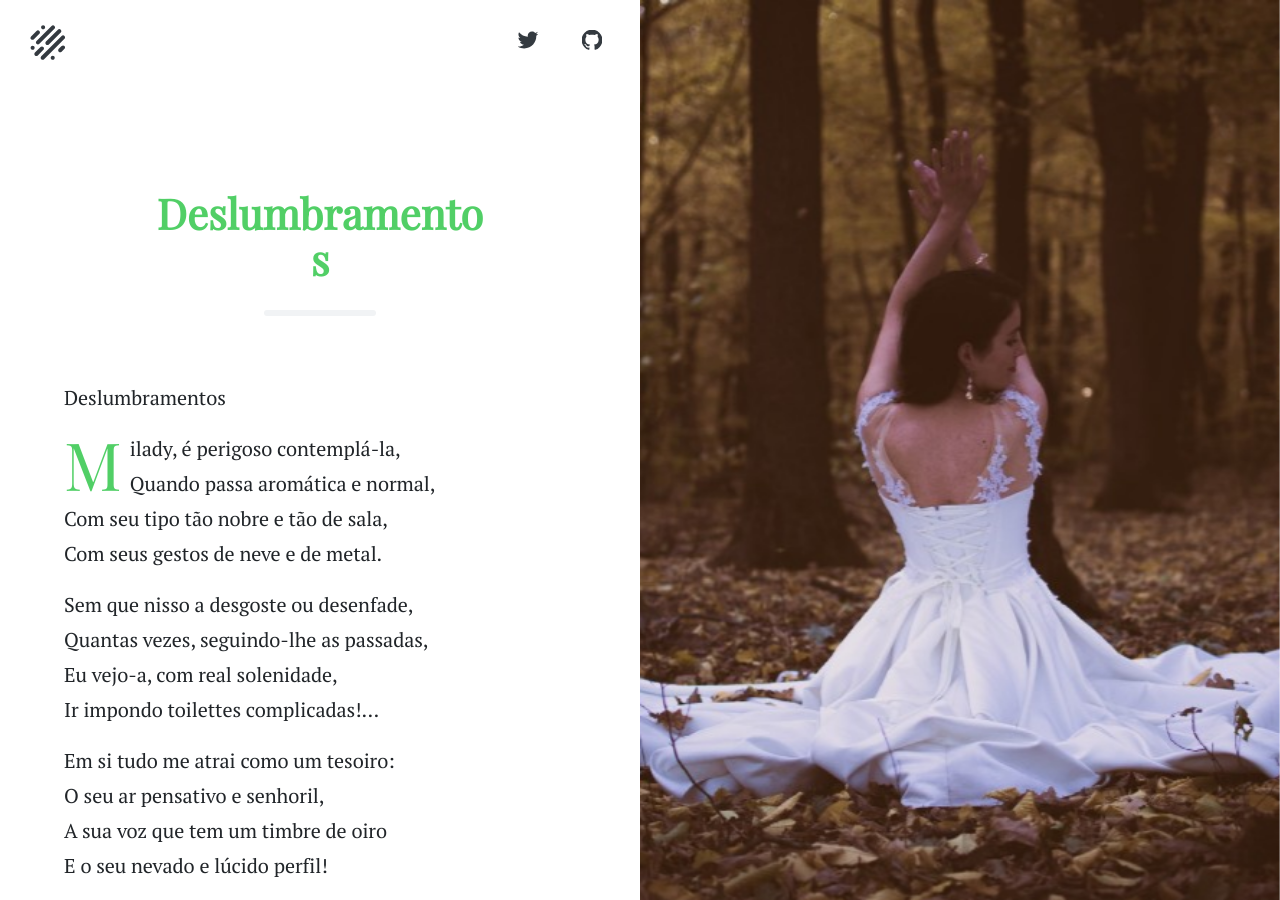
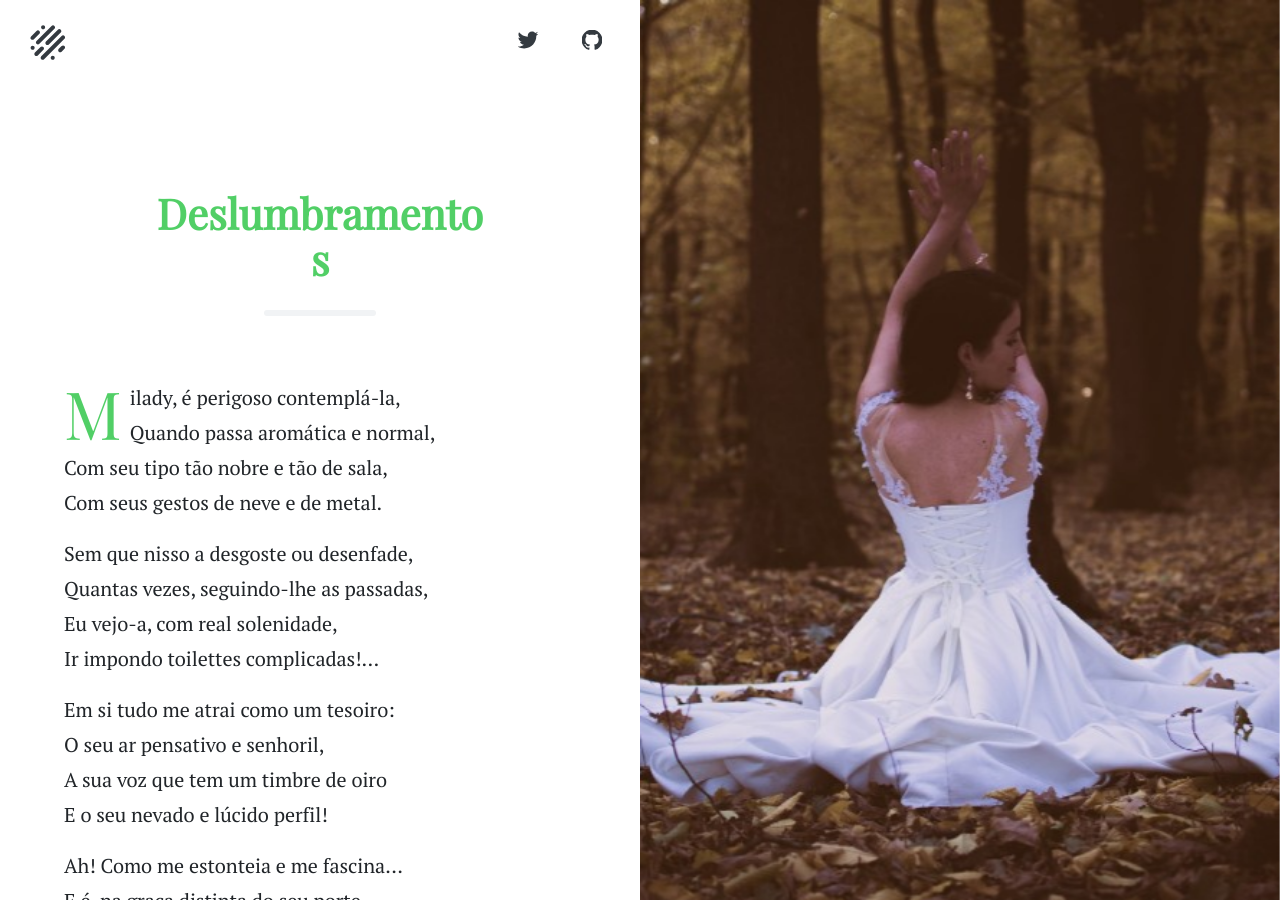
Before and after one commit to nunogand/primavera, a Jekyll site: the page built from _posts/2017-05-10-Milady.md, in a window 1280 px wide and 900 px high. Built offline with Jekyll 4.4.1, drawn with Linux system fonts in a browser that asks for light colours.

Commit message:
Update and rename 2017-05-10-its-spring.md to 2017-05-10-Milady.md

```diff
--- a/_posts/2017-05-10-its-spring.md
+++ b/_posts/2017-05-10-Milady.md
@@ -3,9 +3,6 @@ layout: post
 title: Deslumbramentos
 image: milady
 ---
-
-<span class="titulo">Deslumbramentos</span><br>
-
 <span class="caps" alt="M">ilady</span>, é perigoso contemplá-la,<br>
 Quando passa aromática e normal,<br>
 Com seu tipo tão nobre e tão de sala,<br>
```
